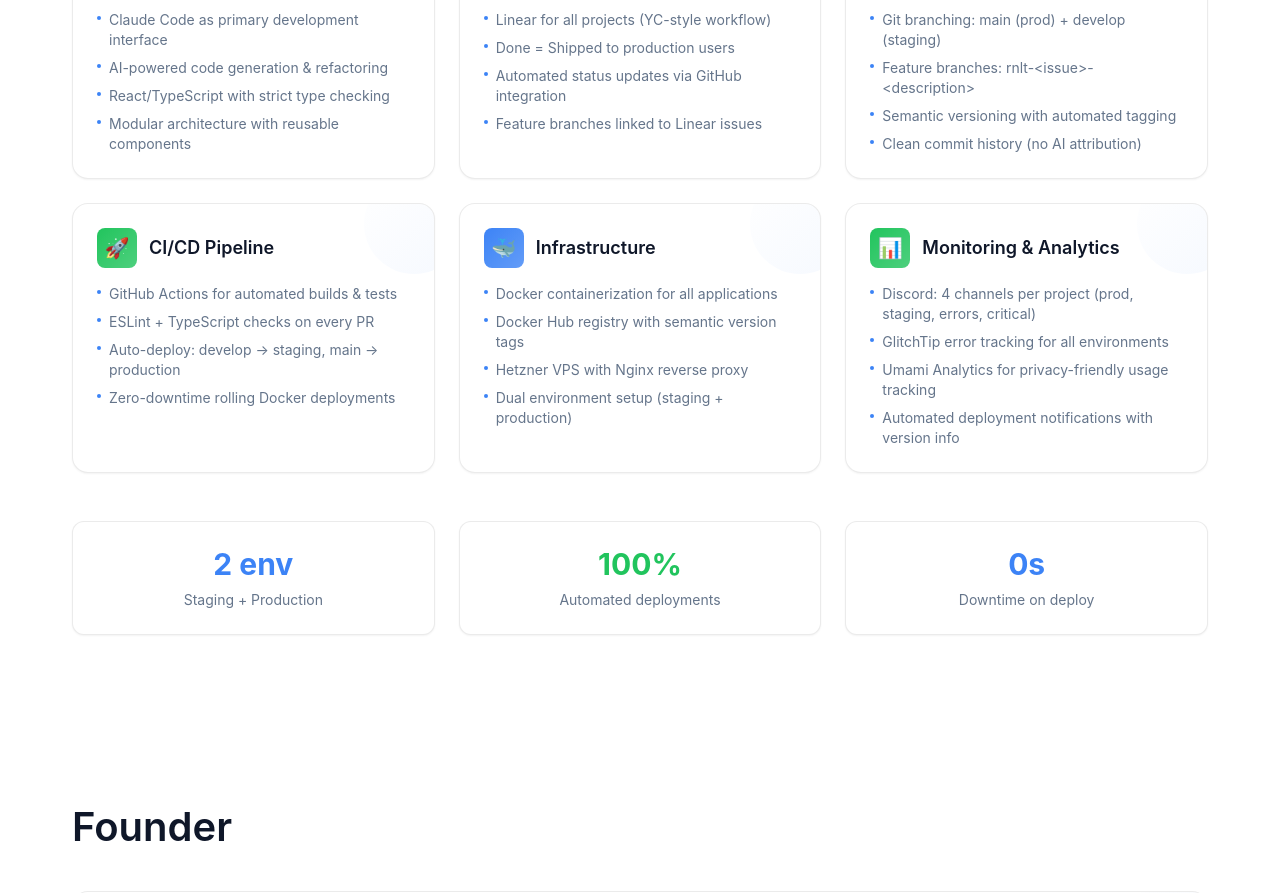
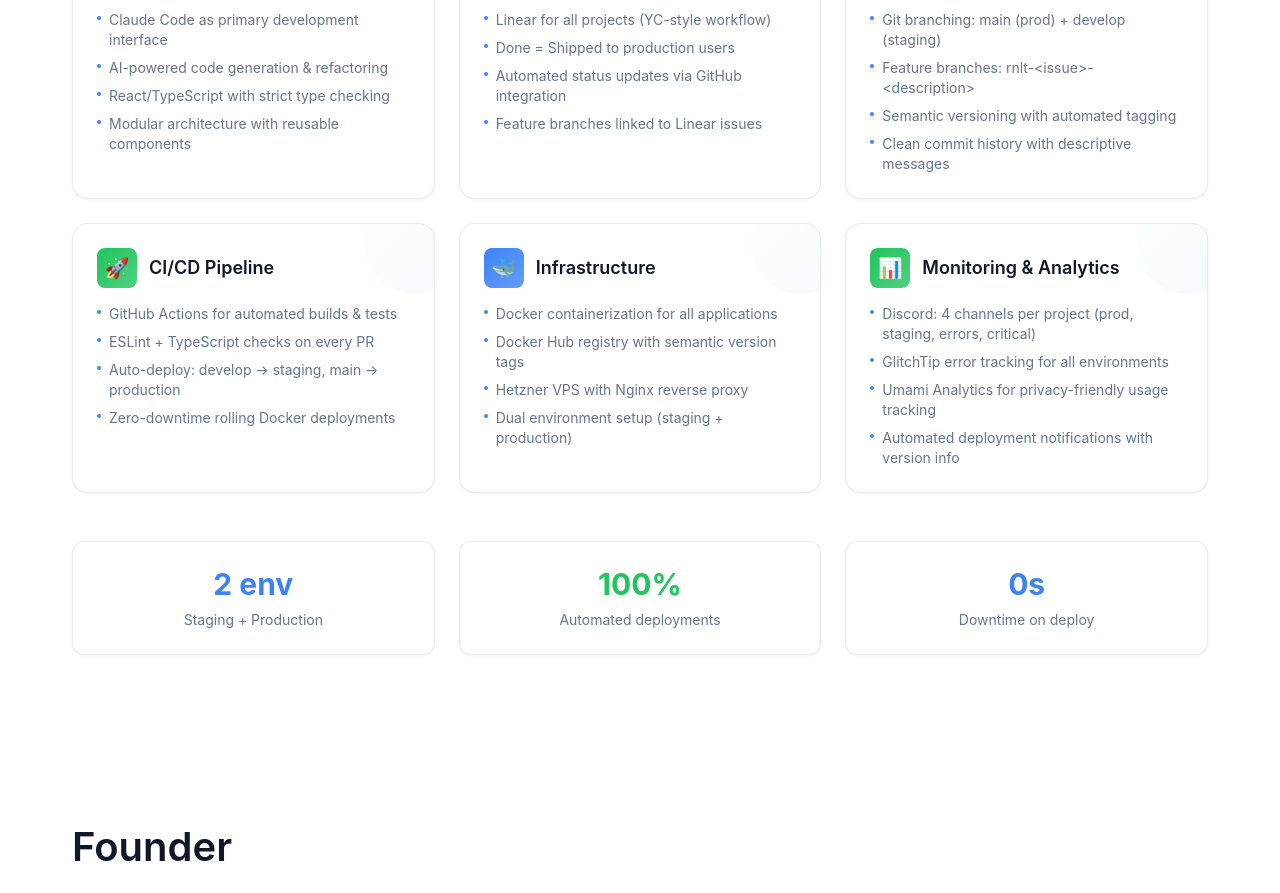
Before and after one commit to RnltLabs/rnltlabs, a React (Vite) app: page / in a window 1280 px wide. Shown: the part 3200-4093 px from the top of the page. Built offline with nearby package versions, Linux system fonts and the light colour scheme.

Commit message:
Remove AI attribution mention from workflow section

```diff
--- a/src/components/TechWorkflow.tsx
+++ b/src/components/TechWorkflow.tsx
@@ -38,7 +38,7 @@ export function TechWorkflow() {
         'Git branching: main (prod) + develop (staging)',
         'Feature branches: rnlt-<issue>-<description>',
         'Semantic versioning with automated tagging',
-        'Clean commit history (no AI attribution)',
+        'Clean commit history with descriptive messages',
       ],
     },
     {
```
